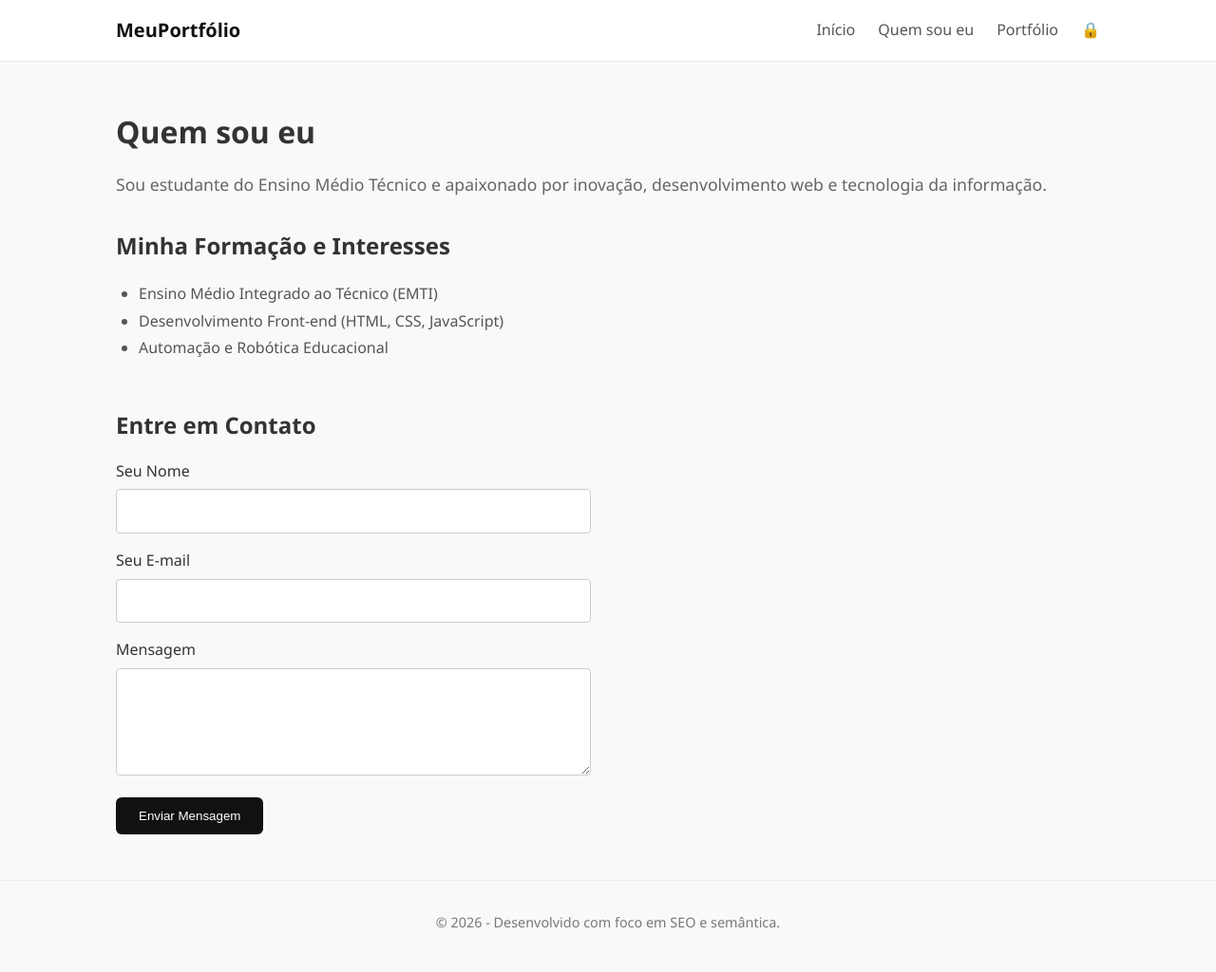
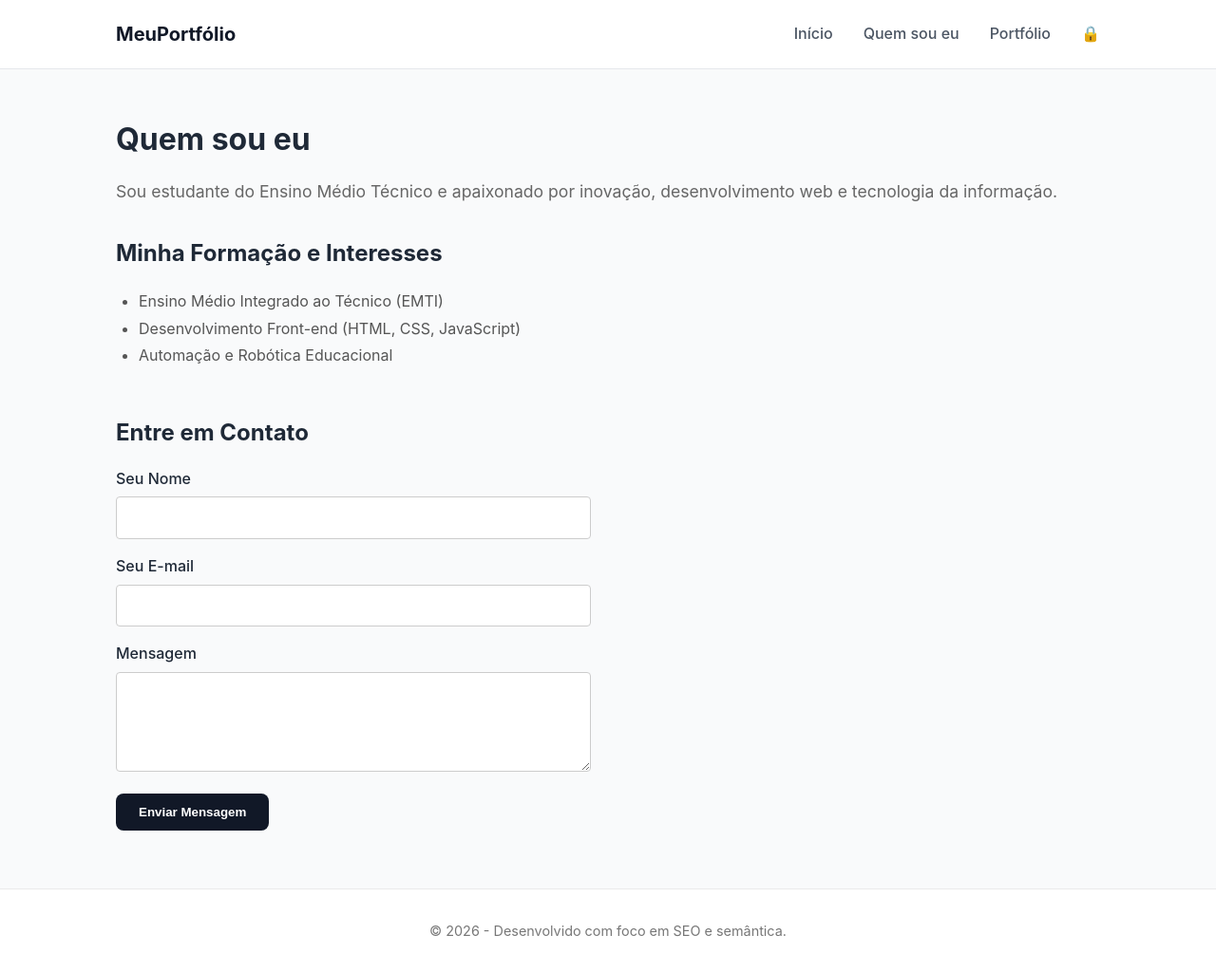
Before and after one commit to lalacristina033-dotcom/meuportfolio, a plain HTML site: page quemsoueu.html in a window 1280 px wide. Shown: the whole page at 95% size. Drawn offline with nearby package versions, Linux system fonts and the light colour scheme.

Commit message:
Update style.css

```diff
--- a/css/style.css
+++ b/css/style.css
@@ -6,16 +6,19 @@
 }
 
 body {
-    font-family: 'Segoe UI', Tahoma, Geneva, Verdana, sans-serif;
-    background-color: #f8f9fa;
-    color: #333;
+    font-family: 'Inter', system-ui, -apple-system, sans-serif;
+    background-color: #f9fafb;
+    color: #1f2937;
     line-height: 1.6;
+    display: flex;
+    flex-direction: column;
+    min-height: 100vh;
 }
 
 /* Cabeçalho e Navegação */
 header {
     background-color: #ffffff;
-    border-bottom: 1px solid #eaeaea;
+    border-bottom: 1px solid #e5e7eb;
     position: sticky;
     top: 0;
     z-index: 1000;
@@ -24,7 +27,7 @@ header {
 nav {
     max-width: 1100px;
     margin: 0 auto;
-    padding: 1rem 2rem;
+    padding: 1.25rem 2rem;
     display: flex;
     justify-content: space-between;
     align-items: center;
@@ -32,52 +35,55 @@ nav {
 
 .logo {
     font-size: 1.25rem;
-    font-weight: bold;
-    color: #111;
+    font-weight: 700;
+    color: #111827;
     text-decoration: none;
 }
 
 .nav-links {
     list-style: none;
     display: flex;
-    gap: 1.5rem;
+    gap: 2rem;
     align-items: center;
 }
 
 .nav-links a {
     text-decoration: none;
-    color: #555;
+    color: #4b5563;
     font-weight: 500;
     transition: color 0.2s;
 }
 
 .nav-links a:hover {
-    color: #000;
+    color: #111827;
 }
 
-.lock-icon {
-    font-size: 1rem;
+/* Container Principal para Centralizar */
+main {
+    max-width: 900px;
+    width: 100%;
+    margin: 3rem auto;
+    padding: 0 2rem;
+    flex: 1;
 }
 
 /* Botões Padrão */
 .btn {
     display: inline-block;
-    background-color: #111;
-    color: #fff;
+    background-color: #111827;
+    color: #ffffff;
     padding: 0.75rem 1.5rem;
-    border-radius: 6px;
+    border-radius: 8px;
     text-decoration: none;
-    font-weight: 500;
+    font-weight: 600;
     text-align: center;
     transition: background-color 0.2s, transform 0.1s;
+    border: none;
+    cursor: pointer;
 }
 
 .btn:hover {
-    background-color: #333;
-}
-
-.btn:active {
-    transform: scale(0.98);
+    background-color: #374151;
 }
 
 /* Campos de Formulário */
@@ -88,20 +94,33 @@ input[type="url"],
 textarea {
     width: 100%;
     padding: 0.75rem;
-    border: 1px solid #ccc;
-    border-radius: 6px;
+    border: 1px solid #d1d5db;
+    border-radius: 8px;
     font-family: inherit;
     font-size: 1rem;
     outline: none;
-    transition: border-color 0.2s;
+    background-color: #fff;
+    transition: border-color 0.2s, box-shadow 0.2s;
 }
 
 input:focus,
 textarea:focus {
-    border-color: #111;
+    border-color: #2563eb;
+    box-shadow: 0 0 0 3px rgba(37, 99, 235, 0.1);
 }
 
-/* Responsividade Básica */
+/* Rodapé */
+footer {
+    text-align: center;
+    padding: 2rem;
+    color: #6b7280;
+    font-size: 0.9rem;
+    border-top: 1px solid #e5e7eb;
+    background-color: #ffffff;
+    margin-top: auto;
+}
+
+/* Responsividade */
 @media (max-width: 768px) {
     nav {
         flex-direction: column;
```
